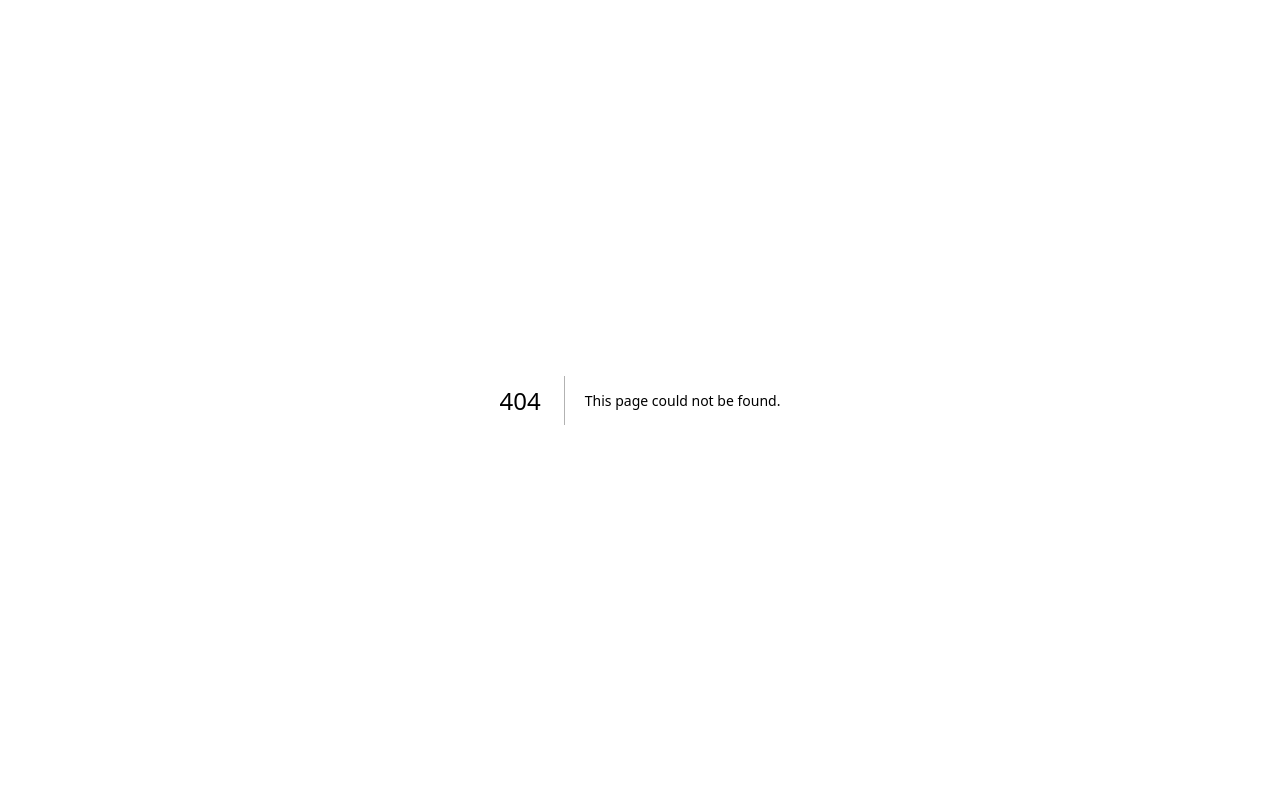
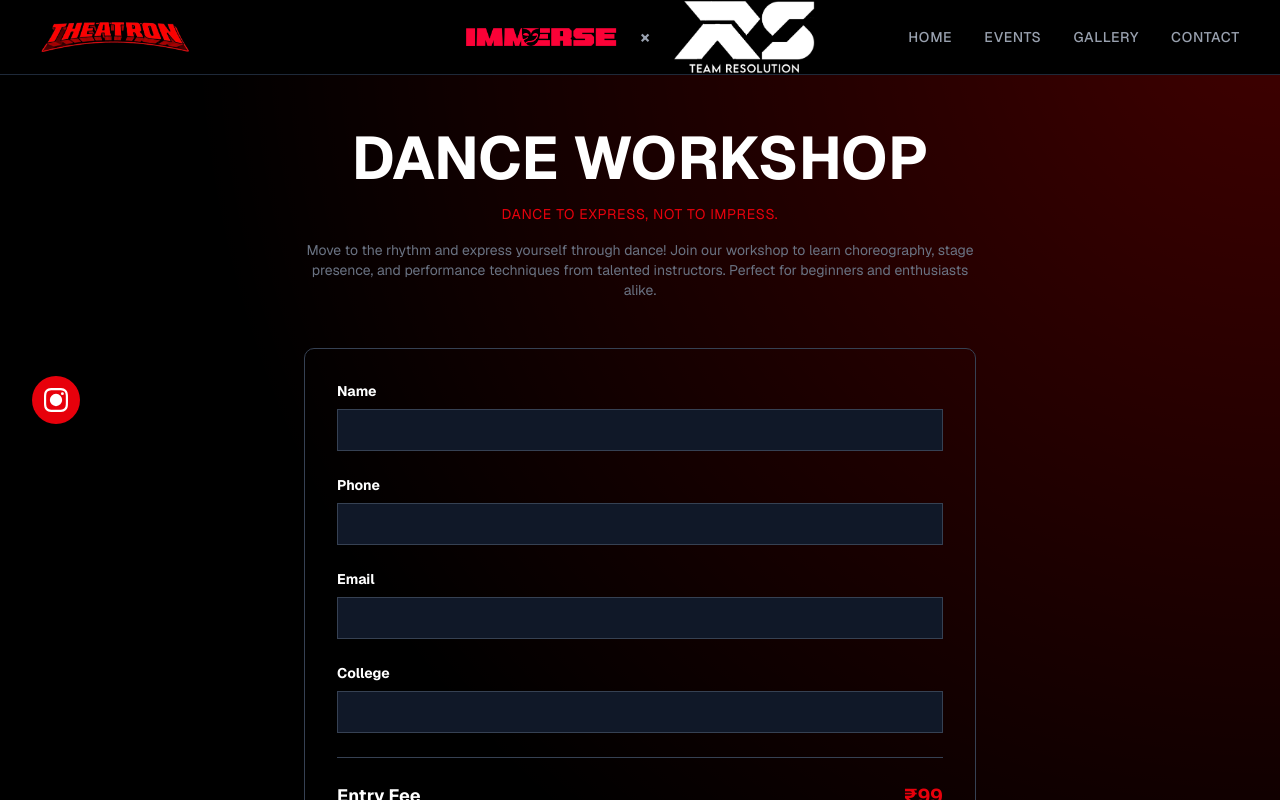
Before and after one commit to Club-Asymmetric/Theatron_Frontend, a Next.js app: page /registration/dance-workshop in a window 1280 px wide. Before the commit this address had no page. Shown: the top 800 px of the page. Built offline with nearby package versions, Linux system fonts and the light colour scheme.

Commit message:
3d to dance

```diff
--- a/src/app/events/page.jsx
+++ b/src/app/events/page.jsx
@@ -113,14 +113,15 @@ export default function Events() {
     registrationPath: "/registration/photography-workshop",
   },
   {
-    id: 3,
-    title: "3D Printing",
-    description:
-      "Step into the future of innovation and design. Learn how 3D printing brings imagination to life— from concept modeling to tangible creations. Build, create, and innovate using cutting-edge printing technology.",
-    entryFee: "₹99",
-    image: "/3d-printing.png",
-    registrationPath: "/registration/3d-printing",
-  },
+  id: 3,
+  title: "Dance Workshop",
+  description:
+    "Move to the rhythm and express yourself through dance! Join our workshop to learn choreography, stage presence, and performance techniques from talented instructors. Perfect for beginners and enthusiasts alike.",
+  entryFee: "₹99",
+  image: "/danceworkshop.jpg",
+  registrationPath: "/registration/dance-workshop",
+},
+
   {
     id: 4,
     title: "Blender Workshop",
--- a/src/app/registration/3d-printing/page.jsx
+++ b/src/app/registration/dance-workshop/page.jsx
@@ -4,7 +4,7 @@ import Sidebar from "@/components/sidebar"
 import Footer from "@/components/footer"
 import { useState } from "react"
 
-export default function ThreeDPrintingWorkshop() {
+export default function DanceWorkshop() {
   const [formData, setFormData] = useState({ name: "", phone: "", email: "", college: "" })
   const [isSubmitting, setIsSubmitting] = useState(false)
   const [errorMsg, setErrorMsg] = useState(null)
@@ -18,14 +18,14 @@ export default function ThreeDPrintingWorkshop() {
     try {
       // Create URL parameters to pass to GitHub-hosted payment.html
       const params = new URLSearchParams({
-        event: "3D_Printing",
+        event: "Dance_Workshop",
         name: formData.name,
         phone: formData.phone,
         email: formData.email,
         college: formData.college,
         amount: 99,
         currency: "INR",
-        receipt: `3dprinting_${Date.now()}`,
+        receipt: `Danceworkshop_${Date.now()}`,
         redirect: "https://theatron-nu.vercel.app/success"
       }).toString()
 
@@ -48,10 +48,10 @@ export default function ThreeDPrintingWorkshop() {
       <section className="pt-32 pb-20 px-8 relative">
         <div className="max-w-2xl mx-auto">
           <div className="text-center mb-12">
-            <h1 className="text-6xl font-bold mb-4">3D PRINTING</h1>
-            <p className="text-red-600 text-sm tracking-wider mb-4">BUILD YOUR IDEAS INTO REALITY</p>
+            <h1 className="text-6xl font-bold mb-4">DANCE WORKSHOP</h1>
+            <p className="text-red-600 text-sm tracking-wider mb-4">DANCE TO EXPRESS, NOT TO IMPRESS.</p>
             <p className="text-gray-500 text-sm">
-              Gain hands-on experience with 3D modeling and printing. Learn how to design, slice, and print your own creations using the latest tools and technology.
+              Move to the rhythm and express yourself through dance! Join our workshop to learn choreography, stage presence, and performance techniques from talented instructors. Perfect for beginners and enthusiasts alike.
             </p>
           </div>
 
```
Also changed, not shown: public/3d-printing.png (deleted), public/danceworkshop.jpg (added).
